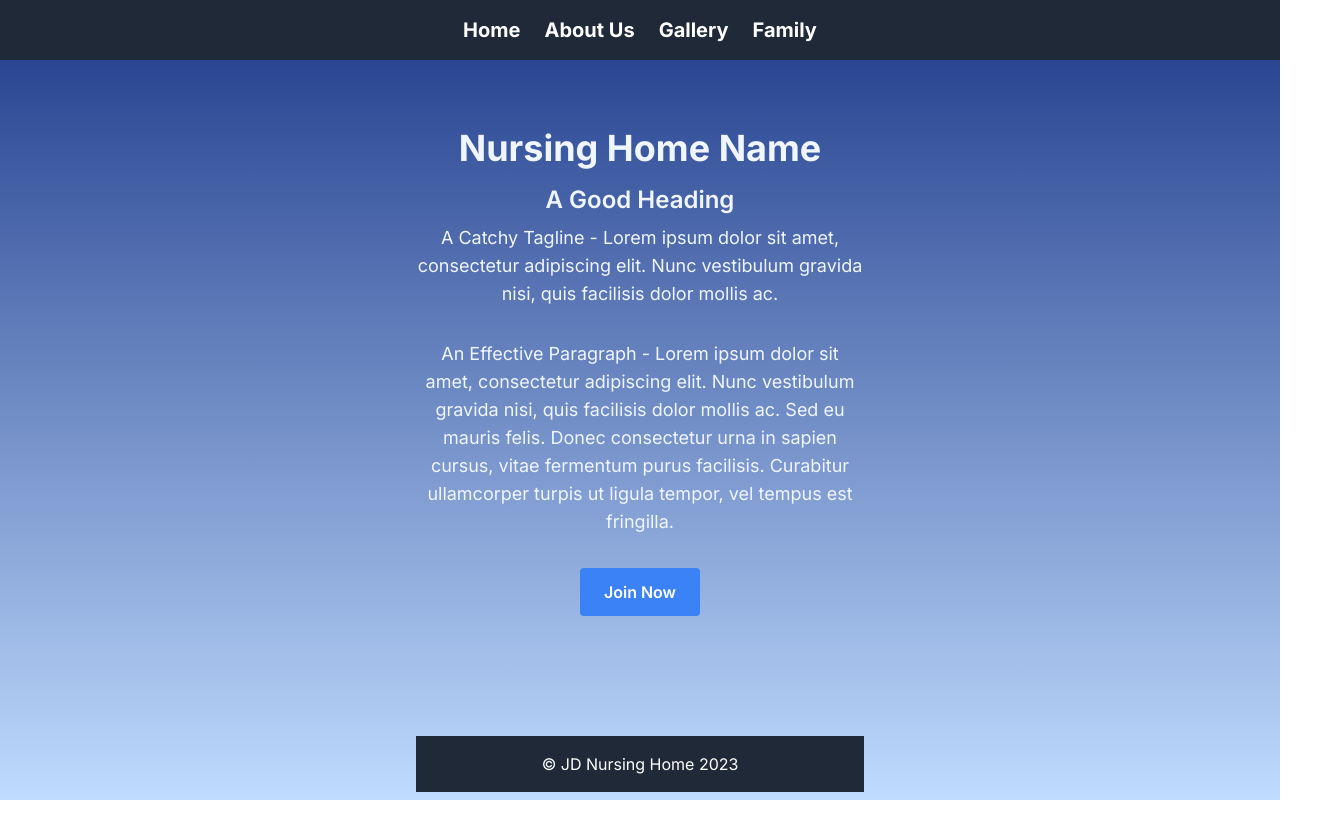
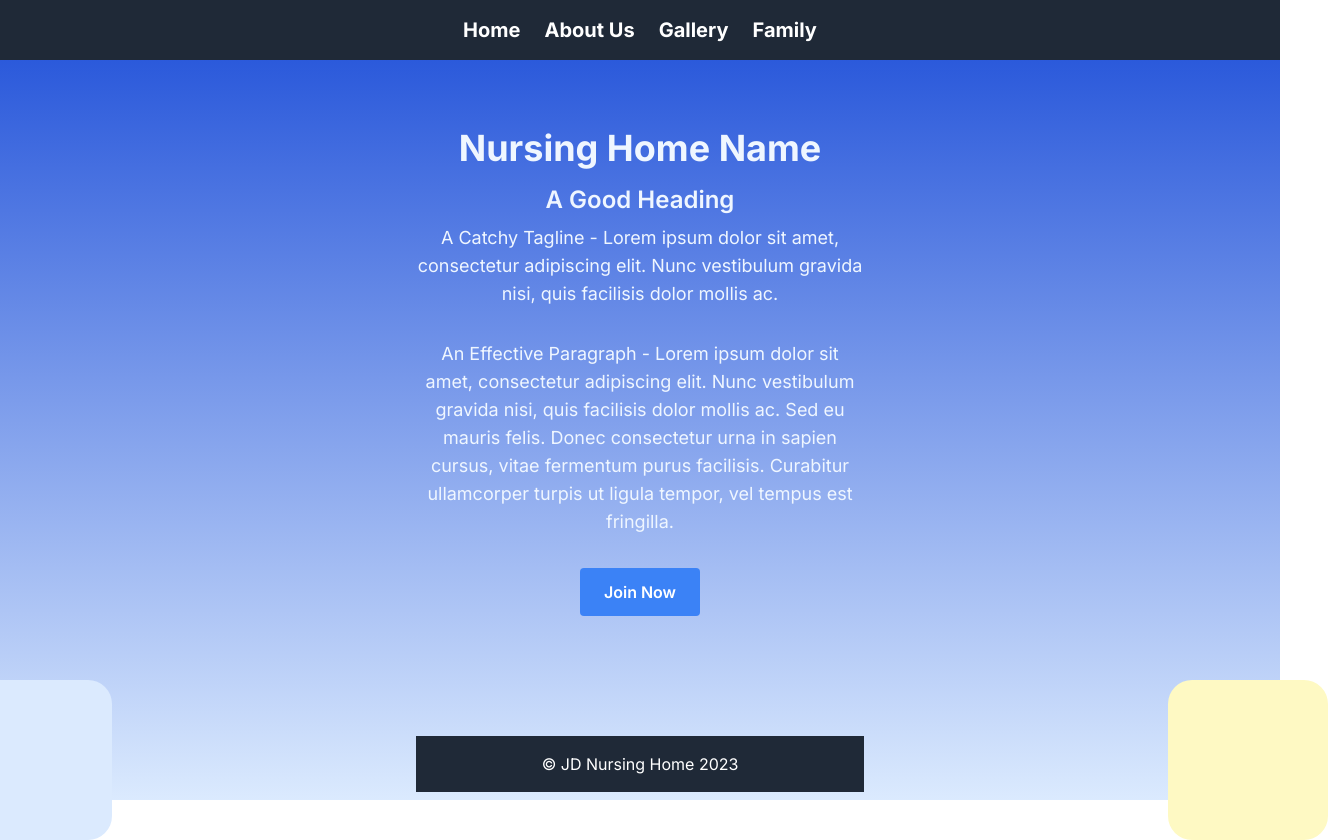
Before and after one commit to sunandasamanta/next-app, a Next.js app: page / in a window 1280 px wide. Shown: the whole page, 1328 px wide, since content can reach past the window. Before the commit the page ends 800 px from the top, so only its background shows below. Built offline with nearby package versions, Linux system fonts and the light colour scheme.

Commit message:
slight change in style

```diff
--- a/src/app/layout.js
+++ b/src/app/layout.js
@@ -12,9 +12,11 @@ export const metadata = {
 export default function RootLayout({ children }) {
   return (
     <html lang="en">
-      <body className={inter.className}>
+      <body className={`${inter.className} overflow-hidden`}>
         <Navbar />
+        <div className="absolute -bottom-10 -right-12 h-40 w-40 bg-yellow-100 rounded-3xl"></div>
         {children}
+        <div className="absolute -bottom-10 -left-12 h-40 w-40 bg-blue-100 rounded-3xl"></div>
         </body>
     </html>
   )
--- a/src/app/page.js
+++ b/src/app/page.js
@@ -4,8 +4,10 @@ import NursingHomeLandingPage from "./components/NursingHomeLandingPage"
 
 export default function Home() {
   return (
-    <div className="min-h-screen bg-gradient-to-b from-blue-900 to-blue-200 flex items-center justify-center">
+    <div className="min-h-screen bg-gradient-to-b from-blue-700 to-blue-100 flex items-center justify-center">
+
       <NursingHomeLandingPage />
+
     </div>
   )
 }
```
